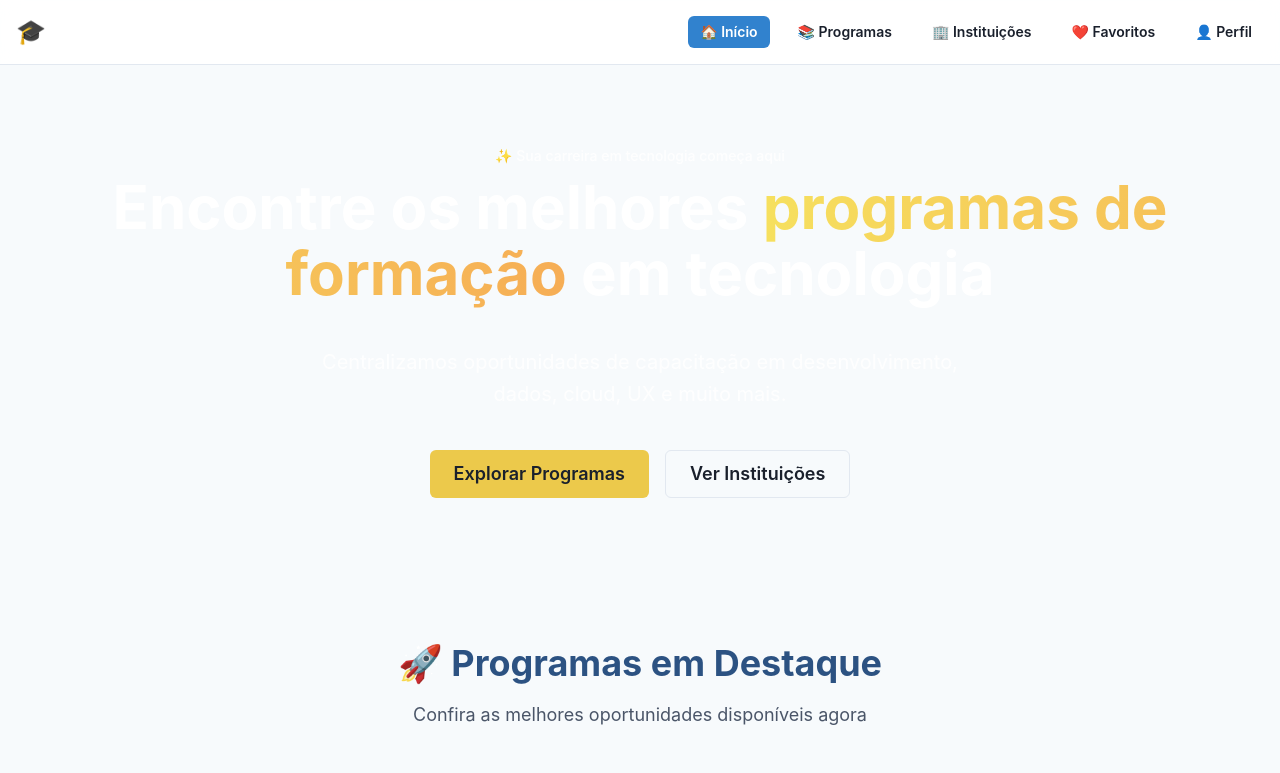
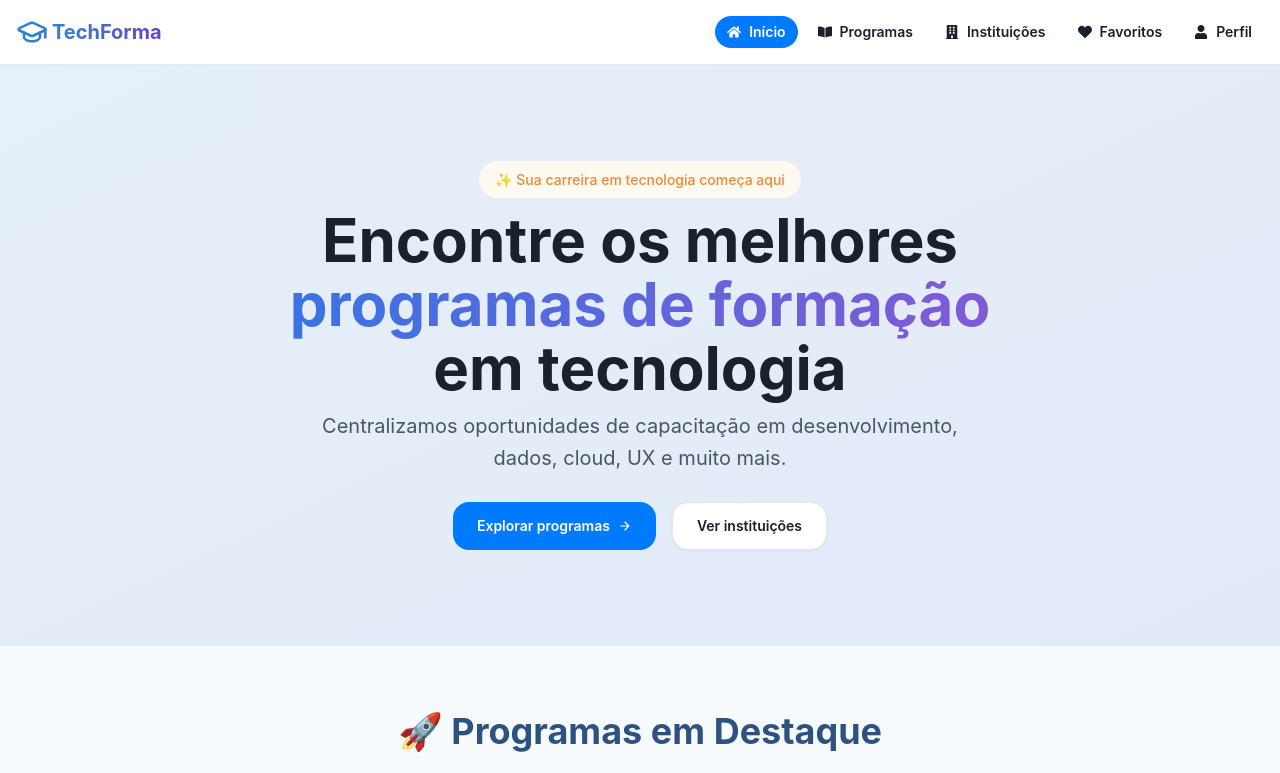
Before and after one commit to SViniQ/new_web_development, a Next.js app: page / in a window 1280 px wide. Shown: the top 773 px of the page. Built offline with nearby package versions, Linux system fonts and the light colour scheme.

Commit message:
feat: mudanças para ficar parecido com o modelo

```diff
--- a/src/app/page.tsx
+++ b/src/app/page.tsx
@@ -18,6 +18,7 @@ import { Navigation } from '@/components/Navigation'
 import ProgramCard from '@/components/ProgramCard'
 import { programasService } from '@/services/programas.service'
 import { Programa } from '@/types/domain'
+import { ArrowForwardIcon } from '@chakra-ui/icons' // Importando o ícone de seta
 
 export default function Home() {
   const [programasDestaque, setProgramasDestaque] = useState<Programa[]>([])
@@ -43,32 +44,54 @@ export default function Home() {
       <Navigation />
 
       {/* Hero Section */}
-      <Box bg="gradient-to-br from-blue.500 to-purple.600" color="white" py={20}>
+      <Box
+        bgGradient="linear(to-br, #E6F0F8, #E3E9F8)"
+        color="gray.800"
+        py={{ base: 16, md: 24 }}
+      >
         <Container maxW="container.xl">
-          <VStack spacing={6} textAlign="center">
-            <Box>
-              <Text fontSize="sm" fontWeight="medium" mb={2} opacity={0.9}>
+          <VStack spacing={3} textAlign="center">
+            <Box px={4} py={2} bg="orange.50" borderRadius="full">
+              <Text fontSize="sm" fontWeight="medium" color="orange.400">
                 ✨ Sua carreira em tecnologia começa aqui
               </Text>
-              <Heading as="h1" size="3xl" mb={4} lineHeight="1.1">
-                Encontre os melhores{' '}
-                <Text as="span" bgGradient="linear(to-r, yellow.300, orange.300)" bgClip="text">
+            </Box>
+            <Box>
+              <Heading as="h1" size={{ base: '2xl', md: '3xl' }} mb="1" lineHeight="1.1" fontWeight="bold" color="gray.800">
+                Encontre os melhores
+              </Heading>
+              <Heading as="h1" size={{ base: '2xl', md: '3xl' }} mb="1" lineHeight="1.1" fontWeight="bold">
+                <Text as="span" bgGradient="linear(to-r, #3A73E4, #805AD5)" bgClip="text">
                   programas de formação
-                </Text>{' '}
+                </Text>
+              </Heading>
+              <Heading as="h1" size={{ base: '2xl', md: '3xl' }} lineHeight="1.1" fontWeight="bold" color="gray.800">
                 em tecnologia
               </Heading>
             </Box>
 
-            <Text fontSize="xl" maxW="2xl" opacity={0.9} lineHeight="1.6">
+            <Text fontSize={{ base: 'md', md: 'xl' }} maxW="2xl" color="gray.600" lineHeight="1.6">
               Centralizamos oportunidades de capacitação em desenvolvimento, dados, cloud, UX e muito mais.
             </Text>
 
             <HStack spacing={4} pt={4}>
-              <Button as={Link} href="/programas" size="lg" colorScheme="yellow" color="gray.800">
-                Explorar Programas
+              <Button as={Link} href="/programas" size="lg" colorScheme="blue" bg="#007bff" borderRadius="2xl" rightIcon={<ArrowForwardIcon />} fontSize="sm">
+                Explorar programas
               </Button>
-              <Button as={Link} href="/instituicoes" size="lg" variant="outline" _hover={{ bg: 'whiteAlpha.200' }}>
-                Ver Instituições
+              <Button
+                as={Link}
+                href="/instituicoes"
+                size="lg"
+                variant="outline"
+                bg="white"
+                color="gray.800"
+                borderColor="gray.200"
+                _hover={{ bg: "gray.50" }}
+                boxShadow="sm"
+                borderRadius="2xl"
+                fontSize="sm"
+              >
+                Ver instituições
               </Button>
             </HStack>
           </VStack>
--- a/src/components/Navigation.tsx
+++ b/src/components/Navigation.tsx
@@ -6,16 +6,20 @@ import {
   Button,
   Text,
   Container,
+  HStack,
+  Icon,
 } from '@chakra-ui/react'
 import Link from 'next/link'
 import { usePathname } from 'next/navigation'
+import { FaHome, FaBookOpen, FaBuilding, FaHeart, FaUser } from 'react-icons/fa'
+import { GraduationCap } from 'lucide-react'
 
 const NavItems = [
-  { name: 'Início', href: '/', icon: '🏠' },
-  { name: 'Programas', href: '/programas', icon: '📚' },
-  { name: 'Instituições', href: '/instituicoes', icon: '🏢' },
-  { name: 'Favoritos', href: '/favoritos', icon: '❤️' },
-  { name: 'Perfil', href: '/perfil', icon: '👤' },
+  { name: 'Início', href: '/', icon: <FaHome /> },
+  { name: 'Programas', href: '/programas', icon: <FaBookOpen /> },
+  { name: 'Instituições', href: '/instituicoes', icon: <FaBuilding /> },
+  { name: 'Favoritos', href: '/favoritos', icon: <FaHeart /> },
+  { name: 'Perfil', href: '/perfil', icon: <FaUser /> },
 ]
 
 export function Navigation() {
@@ -36,49 +40,65 @@ export function Navigation() {
         <Flex h={16} alignItems="center" justifyContent="space-between">
           {/* Logo */}
           <Link href="/">
-            <Flex alignItems="center" gap={2} cursor="pointer">
-              <Text fontSize="2xl">🎓</Text>
+            <HStack spacing={1} cursor="pointer">
+              <Icon as={GraduationCap} w={8} h={8} color="blue.500" />
               <Text
                 fontSize="xl"
                 fontWeight="bold"
-                bgGradient="linear(to-r, primary.500, secondary.500)"
+                bgGradient="linear(to-r, blue.500, purple.600)"
                 bgClip="text"
               >
                 TechForma
               </Text>
-            </Flex>
+            </HStack>
           </Link>
 
           {/* Navigation Items */}
-          <Flex gap={4} display={{ base: 'none', md: 'flex' }}>
+          <HStack spacing={2} display={{ base: 'none', md: 'flex' }} py={2}>
             {NavItems.map((item) => (
-              <Link key={item.name} href={item.href}>
+              <Link key={item.name} href={item.href} passHref>
                 <Button
+                  as="a"
                   variant={pathname === item.href ? 'solid' : 'ghost'}
-                  colorScheme={pathname === item.href ? 'blue' : 'gray'}
+                  bg={pathname === item.href ? '#007bff' : 'transparent'}
+                  color={pathname === item.href ? 'white' : 'gray.800'}
                   size="sm"
+                  borderRadius="full"
+                  _hover={{
+                    bg: pathname === item.href ? 'blue.800' : 'gray.100',
+                    color: pathname === item.href ? 'white' : 'gray.900'
+                  }}
+                  leftIcon={item.icon}
                 >
-                  {item.icon} {item.name}
+                  {item.name}
                 </Button>
               </Link>
             ))}
-          </Flex>
+          </HStack>
 
           {/* Mobile Navigation */}
-          <Flex gap={2} display={{ base: 'flex', md: 'none' }}>
+          <HStack spacing={1} display={{ base: 'flex', md: 'none' }}>
             {NavItems.map((item) => (
-              <Link key={item.name} href={item.href}>
+              <Link key={item.name} href={item.href} passHref>
                 <Button
+                  as="a"
                   variant={pathname === item.href ? 'solid' : 'ghost'}
                   colorScheme={pathname === item.href ? 'blue' : 'gray'}
-                  size="sm"
+                  bg={pathname === item.href ? 'blue.500' : 'transparent'}
+                  color={pathname === item.href ? 'white' : 'gray.800'}
+                  size="md"
                   p={2}
+                  borderRadius="full"
+                  _hover={{
+                    bg: pathname === item.href ? 'blue.600' : 'gray.100',
+                    color: pathname === item.href ? 'white' : 'gray.900'
+                  }}
                 >
                   {item.icon}
                 </Button>
               </Link>
             ))}
-          </Flex>
+          </HStack>
         </Flex>
       </Container>
     </Box>
```
